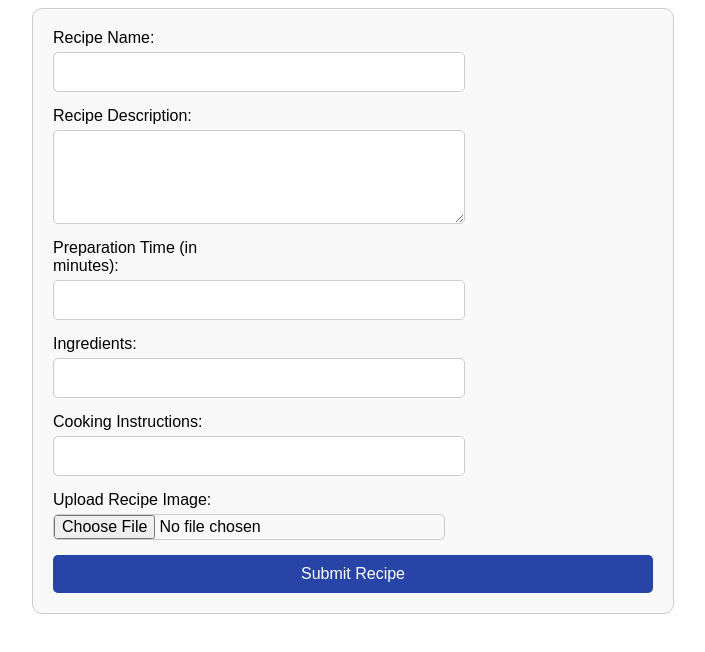
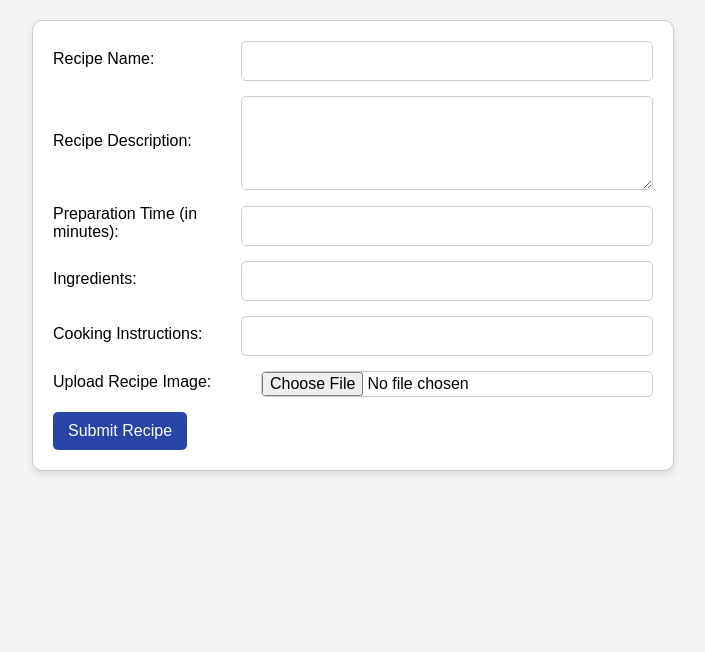
Before and after one commit to GU-Web-Dev-2024/group-challenge-2-team-11, a plain HTML site: page index.html in a window 1280 px wide. Shown: the whole page, without its empty margins (287-992 px from the left). Drawn offline with Linux system fonts and the light colour scheme.

Commit message:
animation added

```diff
--- a/index.html
+++ b/index.html
@@ -1,29 +1,39 @@
-
 <!DOCTYPE html>
 <html lang="en">
 <head>
-
+    <meta charset="UTF-8">
+    <meta name="viewport" content="width=device-width, initial-scale=1.0">
     <title>Recipe Submission Form</title>
     <style>
         body {
             font-family: Arial, sans-serif;
+            background-color: #f4f4f4;
+            margin: 0;
+            padding: 0;
         }
 
         .form-container {
-            display: grid;
-            grid-column-start: 1;
-            grid-column-end: 3;
+            display: flex;
+            flex-direction: column;
             max-width: 600px;
-            margin: 0 auto;
+            margin: 20px auto;
             padding: 20px;
             border: 1px solid #ccc;
             border-radius: 10px;
-            background-color: #f9f9f9;
+            background-color: #fff;
+            box-shadow: 0 4px 8px rgba(0, 0, 0, 0.1);
+            transition: transform 0.3s ease-in-out;
+        }
+
+        .form-container:hover {
+            transform: scale(1.02);
         }
 
         .form-group {
-            display: grid;
+            display: flex;
+            flex-direction: column;
             margin-bottom: 15px;
+            transition: all 0.3s ease-in-out;
         }
 
         .form-group label {
@@ -36,6 +46,14 @@
             font-size: 16px;
             border: 1px solid #ccc;
             border-radius: 5px;
+            transition: all 0.3s ease;
+        }
+
+        .form-group input:focus,
+        .form-group textarea:focus {
+            border-color: #2844a7;
+            box-shadow: 0 0 5px rgba(40, 68, 167, 0.5);
+            transform: scale(1.02);
         }
 
         .form-group input[type="file"] {
@@ -50,33 +68,36 @@
             border: none;
             border-radius: 5px;
             cursor: pointer;
+            transition: background-color 0.3s ease, transform 0.3s ease;
         }
 
         .submit-btn:hover {
             background-color: #218838;
+            transform: translateY(-2px);
         }
 
-        form {
-            display: grid;
-        }
         @media (min-width: 600px) {
             .form-group {
+                flex-direction: row;
+                justify-content: space-between;
+                align-items: center;
             }
+
             .form-group label {
                 width: 30%;
             }
-            .form-group input, .form-group textarea {
+
+            .form-group input,
+            .form-group textarea {
                 width: 65%;
             }
         }
-
     </style>
 </head>
-
 <body>
 
     <div class="form-container">
-            <form action="#" method="post" enctype="multipart/form-data">
+        <form action="https://gu-web-dev-2024.github.io/fake-form-submission/submission.html" method="get" enctype="multipart/form-data">
             <div class="form-group">
                 <label for="recipe-name">Recipe Name:</label>
                 <input type="text" id="recipe-name" name="recipe-name" required>
@@ -112,5 +133,4 @@
     </div>
 
 </body>
-
 </html>
```
Lines whose indentation alone changed are shown as unchanged.
